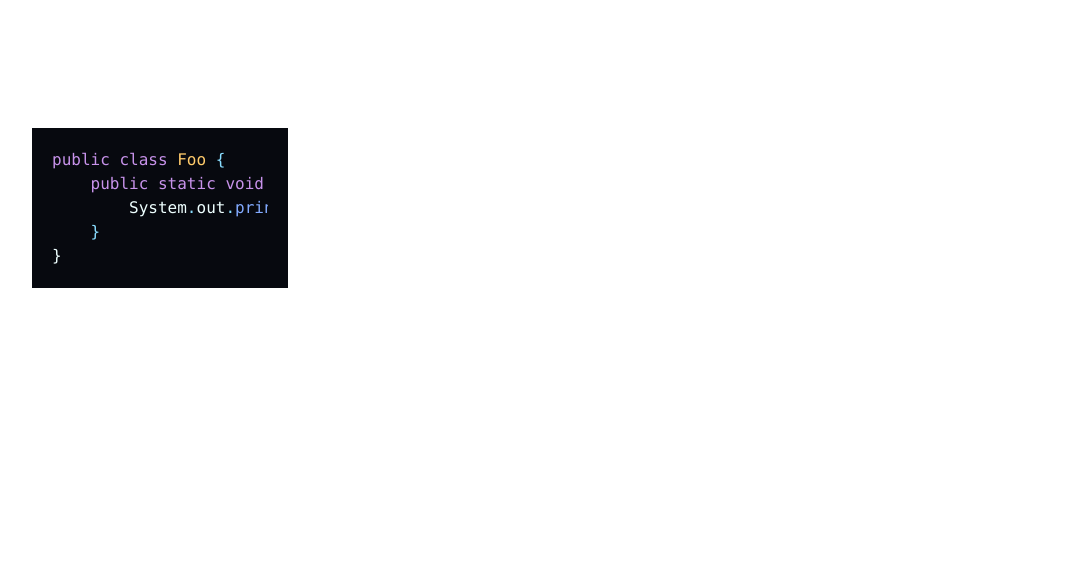
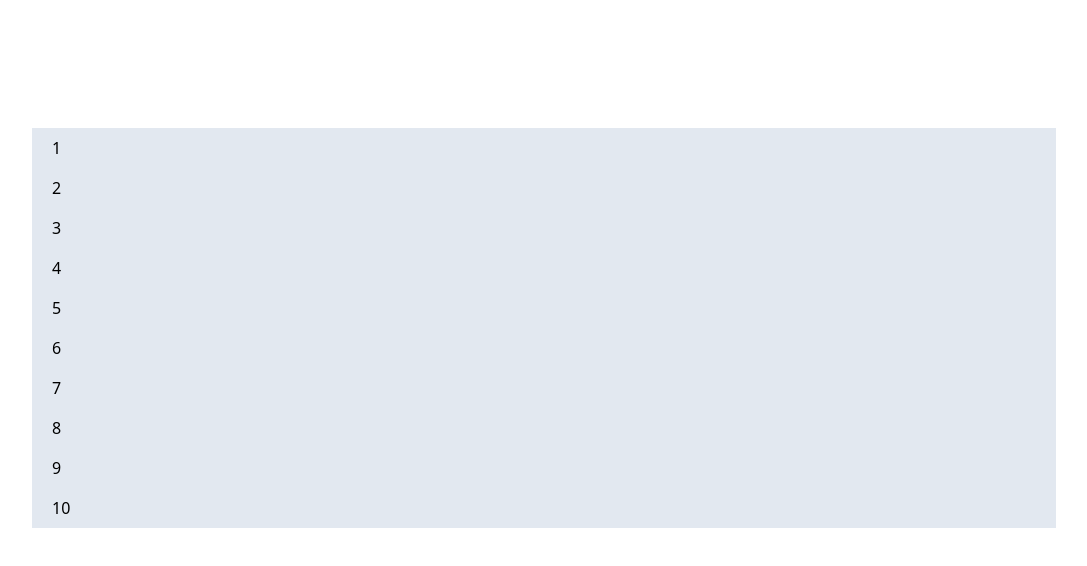
Before and after one commit to tian7yubao/react-examples, a React (Vite) app: page / in a window 1280 px wide. Shown: the top 566 px of the page, without its empty margins (96-1183 px from the left). Built offline with nearby package versions, Linux system fonts and the light colour scheme.

Commit message:
react-window

```diff
--- a/package.json
+++ b/package.json
@@ -19,9 +19,12 @@
         "rc-pagination": "^5.1.0",
         "react": "^19.2.4",
         "react-dom": "^19.2.4",
+        "react-error-boundary": "^6.1.0",
         "react-icons": "^5.5.0",
         "react-is": "^19.2.4",
+        "react-markdown": "^10.1.0",
         "react-qr-code": "^2.0.18",
+        "react-window": "^2.2.6",
         "shiki": "^3.22.0",
         "swr": "^2.4.0",
         "tailwind-merge": "^3.4.0",
--- a/src/app.tsx
+++ b/src/app.tsx
@@ -1,11 +1,10 @@
-import { ReactQrCode } from "@/components/react-qr-code";
-import { Shiki } from "@/components/shiki";
+import { ReactWindow } from "@/components/react-window";
 
 export function App() {
 
     return (
         <div className="p-32">
-            <Shiki/>
+            <ReactWindow/>
         </div>
     )
 }
--- /dev/null
+++ b/src/components/react-error-boundary/index.tsx
@@ -0,0 +1,21 @@
+// npm install react-error-boundary
+
+import { ErrorBoundary } from "react-error-boundary"
+
+function PossibleError() {
+    if (Math.random() < 0.5) throw new Error("react-error-boundary");
+
+    return (
+        <div className="p-10 bg-blue-500">NoError</div>
+    )
+}
+
+export function ReactErrorBoundary() {
+    return (
+        <div>
+            <ErrorBoundary fallback={ (<div className="p-10 bg-rose-500 text-white">Error</div>) }>
+                <PossibleError/>
+            </ErrorBoundary>
+        </div>
+    )
+}
--- /dev/null
+++ b/src/components/react-markdown/index.tsx
@@ -0,0 +1,11 @@
+// npm install react-markdown
+
+import Markdown from "react-markdown";
+
+export function ReactMarkdown() {
+    return (
+        <div>
+            <Markdown>{ "# markdown *h1*" }</Markdown>
+        </div>
+    )
+}
--- /dev/null
+++ b/src/components/react-window/index.tsx
@@ -0,0 +1,26 @@
+// npm install react-window
+
+import { List, type RowComponentProps } from "react-window";
+import { range } from "radash";
+
+function Row({ index, style, numbers }: RowComponentProps<{ numbers: number[] }>) {
+    return (
+        <div className="h-10 flex items-center pl-5" style={ style }>
+            { numbers[index] }
+        </div>
+    )
+}
+
+export function ReactWindow() {
+
+    const numbers: number[] = [ ...range(1, 1000) ];
+
+    return (
+        <div>
+            <List className="h-100 bg-slate-200" rowComponent={ Row }
+                  rowCount={ numbers.length }
+                  rowHeight={ 40 }
+                  rowProps={ { numbers } }/>
+        </div>
+    )
+}
--- a/src/components/shiki/index.tsx
+++ b/src/components/shiki/index.tsx
@@ -4,10 +4,10 @@ import { codeToHtml } from "shiki";
 import { use } from "react";
 
 const code =
-`public class Foo {
-    public static void main(String[] args) {
-        System.out.println("hello world");
-    }
+`export function Foo() {
+    return (
+        <div className="bg-rose-500 text-2xl text-white">shiki</div>
+    )
 }`;
 
 const html: Promise<string> = codeToHtml(code, { lang: "java", theme: "aurora-x" });
```
Also changed, not shown: readme.txt, 1 other file (tests, documents, lock files or other folders).
